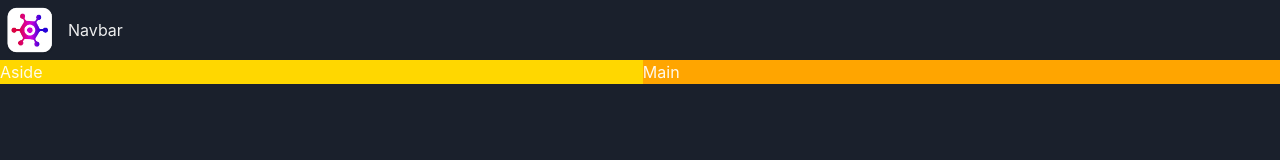
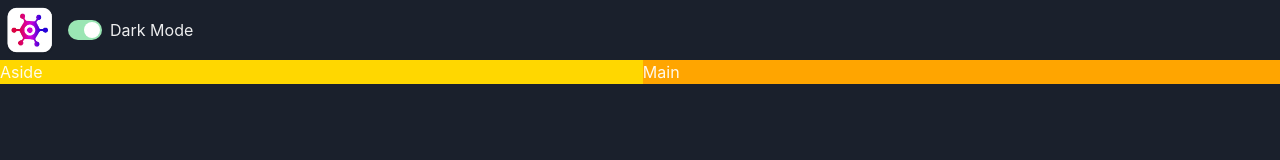
Before and after one commit to alihamza79/game-hub, a React (Vite) app: page / in a window 1280 px wide. Shown: the top 160 px of the page. Built offline with nearby package versions, Linux system fonts and the light colour scheme.

Commit message:
Building color mode switch

```diff
--- /dev/null
+++ b/src/components/ColorModeSwitch.tsx
@@ -0,0 +1,19 @@
+import { HStack, Switch, Text, useColorMode } from "@chakra-ui/react";
+import React from "react";
+
+const ColorModeSwitch = () => {
+  let { toggleColorMode, colorMode } = useColorMode();
+
+  return (
+    <HStack>
+      <Switch
+        colorScheme="green"
+        isChecked={colorMode === "dark"}
+        onChange={toggleColorMode}
+      />
+      <Text>Dark Mode</Text>
+    </HStack>
+  );
+};
+
+export default ColorModeSwitch;
--- a/src/components/Navbar.tsx
+++ b/src/components/Navbar.tsx
@@ -1,12 +1,13 @@
-import { HStack, Image, Text } from "@chakra-ui/react";
+import { HStack, Image } from "@chakra-ui/react";
 import React from "react";
 import logo from "../assets/logo.webp";
+import ColorModeSwitch from "./ColorModeSwitch";
 
 const Navbar = () => {
   return (
     <HStack>
       <Image src={logo} boxSize={"60px"} />
-      <Text>Navbar</Text>
+      <ColorModeSwitch />
     </HStack>
   );
 };
```
